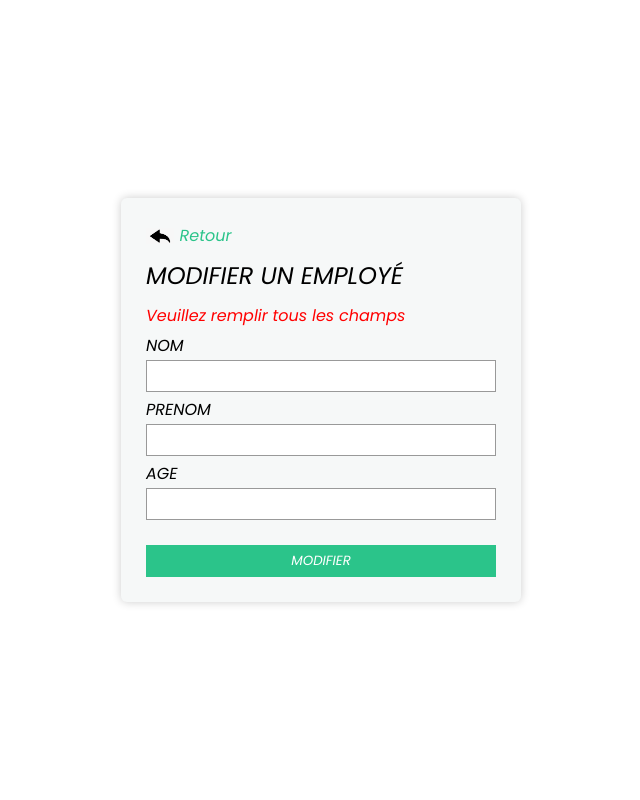
After one commit to TonyV23/EmployeeManagment, a PHP site: page /modify.php in a window 1280 px wide. The commit adds this page. Shown: the whole page, without its empty margins (319-959 px from the left). Run offline with PHP 8.4, Linux system fonts and the light colour scheme.

Commit message:
base de donnee"

```diff
--- a/add.html
+++ b/add.php
@@ -9,7 +9,7 @@
 </head>
 <body>
     <div class="form">
-        <a href="index.html" class="back_button"><img src="images/back.png" alt="button_retour">Retour</a>
+        <a href="index.php" class="back_button"><img src="images/back.png" alt="button_retour">Retour</a>
         <h2>Ajouter un employé</h2>
         <p class="message_error">Veuillez remplir tous les champs</p>
         <form action="" method="post">
--- /dev/null
+++ b/modify.php
@@ -0,0 +1,26 @@
+<!DOCTYPE html>
+<html lang="en">
+<head>
+    <meta charset="UTF-8">
+    <meta http-equiv="X-UA-Compatible" content="IE=edge">
+    <meta name="viewport" content="width=device-width, initial-scale=1.0">
+    <link rel="stylesheet" href="style.css">
+    <title>MODIFIER EMPLOYE</title>
+</head>
+<body>
+    <div class="form">
+        <a href="index.php" class="back_button"><img src="images/back.png" alt="button_retour">Retour</a>
+        <h2>Modifier un employé</h2>
+        <p class="message_error">Veuillez remplir tous les champs</p>
+        <form action="" method="post">
+            <label for="nom">Nom</label>
+            <input type="text" name="nom">
+            <label for="">Prenom</label>
+            <input type="text" name="prenom">
+            <label for="">Age</label>
+            <input type="number" name="age">
+            <input type="submit" value="Modifier" name="button">
+        </form>
+    </div>
+</body>
+</html>
```
Also changed, not shown: database.sql (added, +12 -0 lines), index.php (renamed from index.html, +2 -10 lines), style.css (line endings or trailing spaces).
